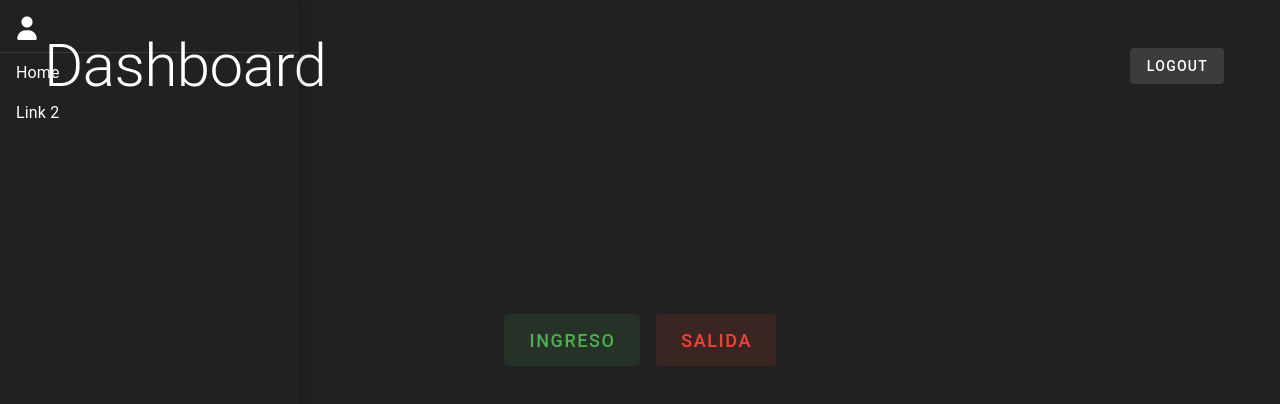
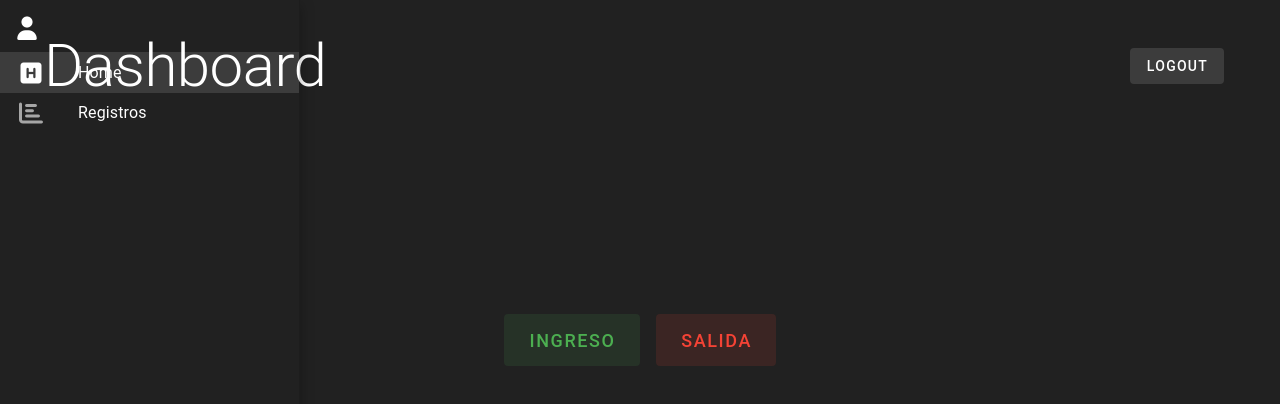
Before and after one commit to juackomdz/reloj-control-frontend, a Vue app: page /dashboard in a window 1280 px wide. Shown: the top 404 px of the page. Built offline with nearby package versions, Linux system fonts and the light colour scheme; sample sign-in values are in the browser's storage.

Commit message:
Fix: Mejora en el comportamiento de la navbar

```diff
--- a/src/components/NavBarComponent.vue
+++ b/src/components/NavBarComponent.vue
@@ -1,8 +1,8 @@
 <template>
-    <v-navigation-drawer color="transparent" elevation="8" permanent :width="300">
+    <v-navigation-drawer color="transparent" elevation="8" :width="300" expand-on-hover rail>
         <v-icon icon="fa-solid fa-user" class="mt-4 ml-3"></v-icon>
         <v-divider class="mt-3"></v-divider>
-        <v-list-item link to="/" title="Home"></v-list-item>
-        <v-list-item link to="/" title="Link 2"></v-list-item>
+        <v-list-item prepend-icon="fa-solid fa-square-h" link to="/dashboard" title="Home"></v-list-item>
+        <v-list-item prepend-icon="fa-solid fa-chart-bar" link to="/dashboard/graph" title="Registros"></v-list-item>
     </v-navigation-drawer>
 </template>
```
